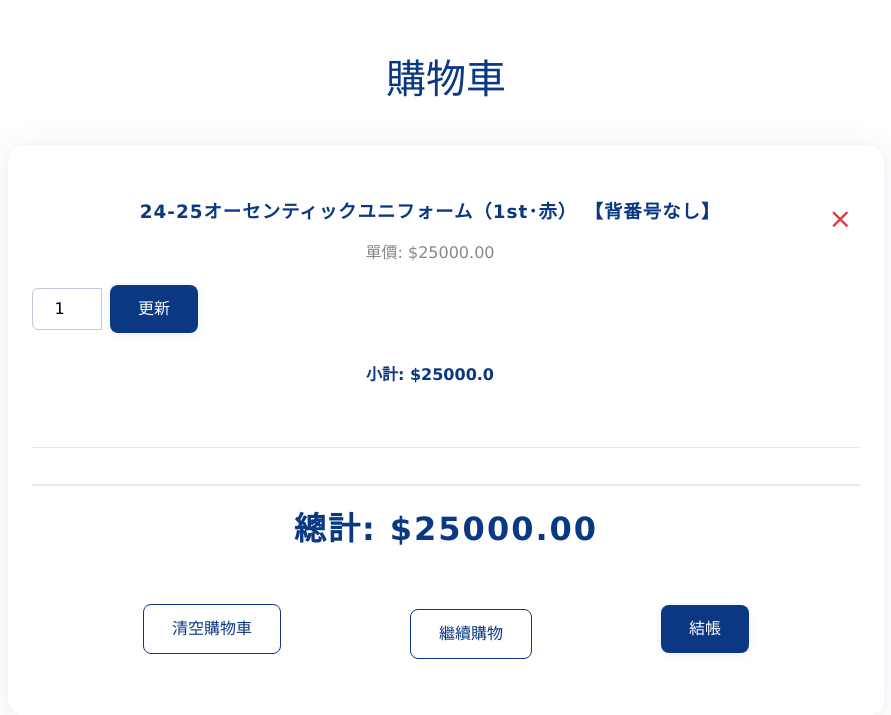
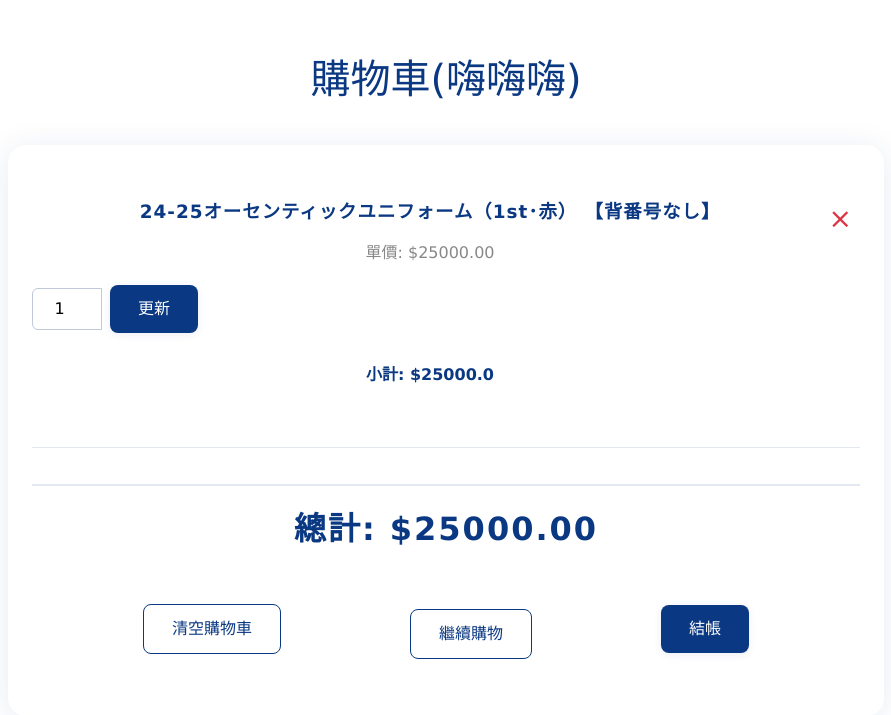
Before and after one commit to DamnDamnDamnM3/113-2_Web-final-project, a Django app: page /cart/ in a window 1280 px wide. Shown: the part 100-815 px from the top of the page, without its empty margins (194-1085 px from the left). Run offline with Django 4.2, Linux system fonts and the light colour scheme; a user stored in the database is signed in; data comes from the database, SQL or seed files in the repository.

Commit message:
更新購物車標題以包含額外文字

```diff
--- a/templates/shop/cart.html
+++ b/templates/shop/cart.html
@@ -6,7 +6,7 @@
 
 {% block content %}
 <div class="main-container">
-    <h1 class="main-title">購物車</h1>
+    <h1 class="main-title">購物車(嗨嗨嗨)</h1>
 
     {% if cart_items %}
     <div class="cart-container">
```
